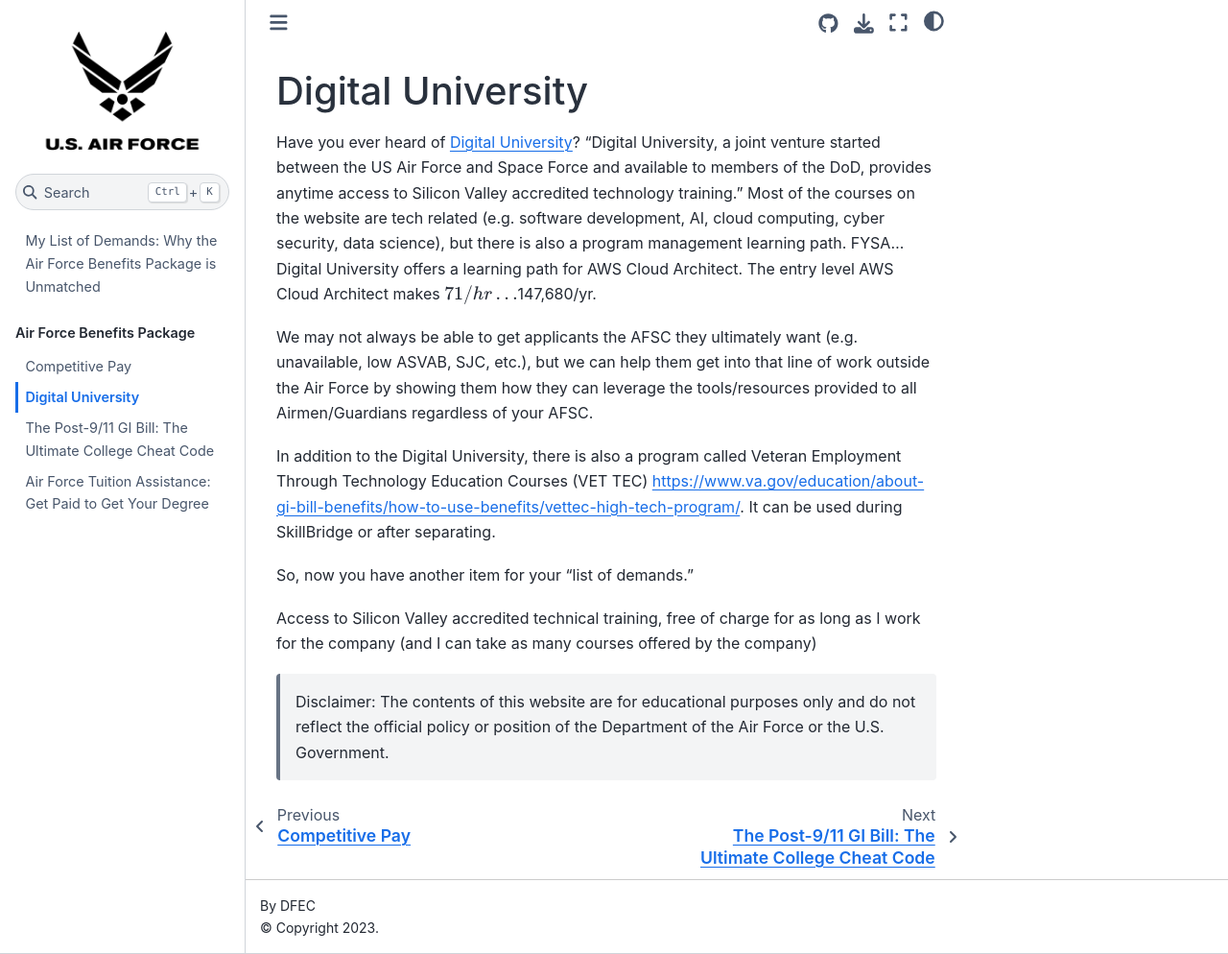
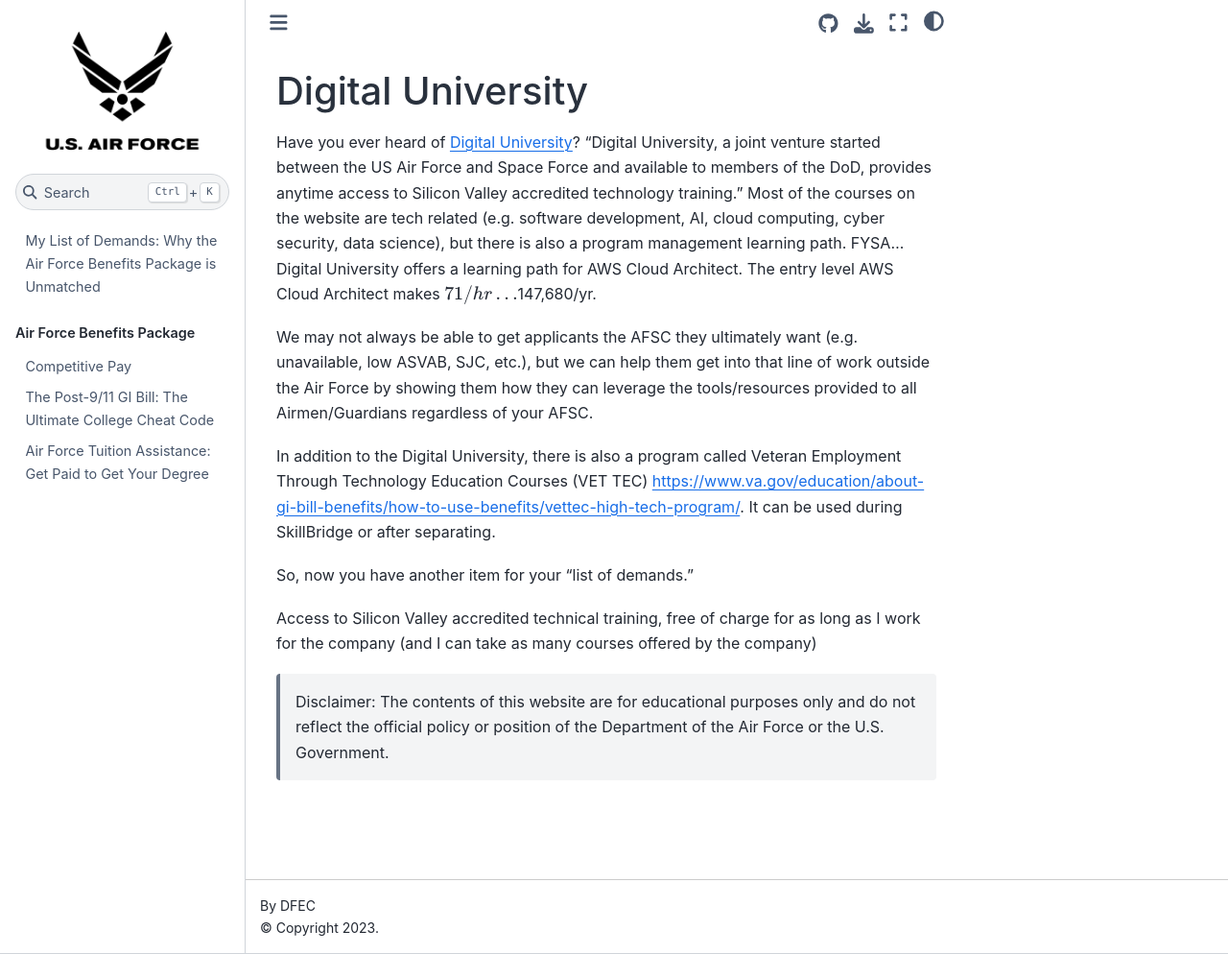
Before and after one commit to jwyche915/AirForce_Benefits, a Jupyter Book: the page built from book/digital_university.md, in a window 1280 px wide and 994 px high. Shown: the whole window at 96% size. Built offline with Jupyter Book 1.0.4 settings and Sphinx 7.4.7 and the Sphinx Book theme 1.1.4, drawn with Linux system fonts in a browser that asks for light colours.

Commit message:
removed digital university markdown for now...will add back later

```diff
--- a/book/_toc.yml
+++ b/book/_toc.yml
@@ -7,6 +7,5 @@
   - caption: Air Force Benefits Package
     chapters:
       - file: competitive_pay
-      - file: digital_university
       - file: post_9-11_gi_bill
       - file: tuition_assistance
```
